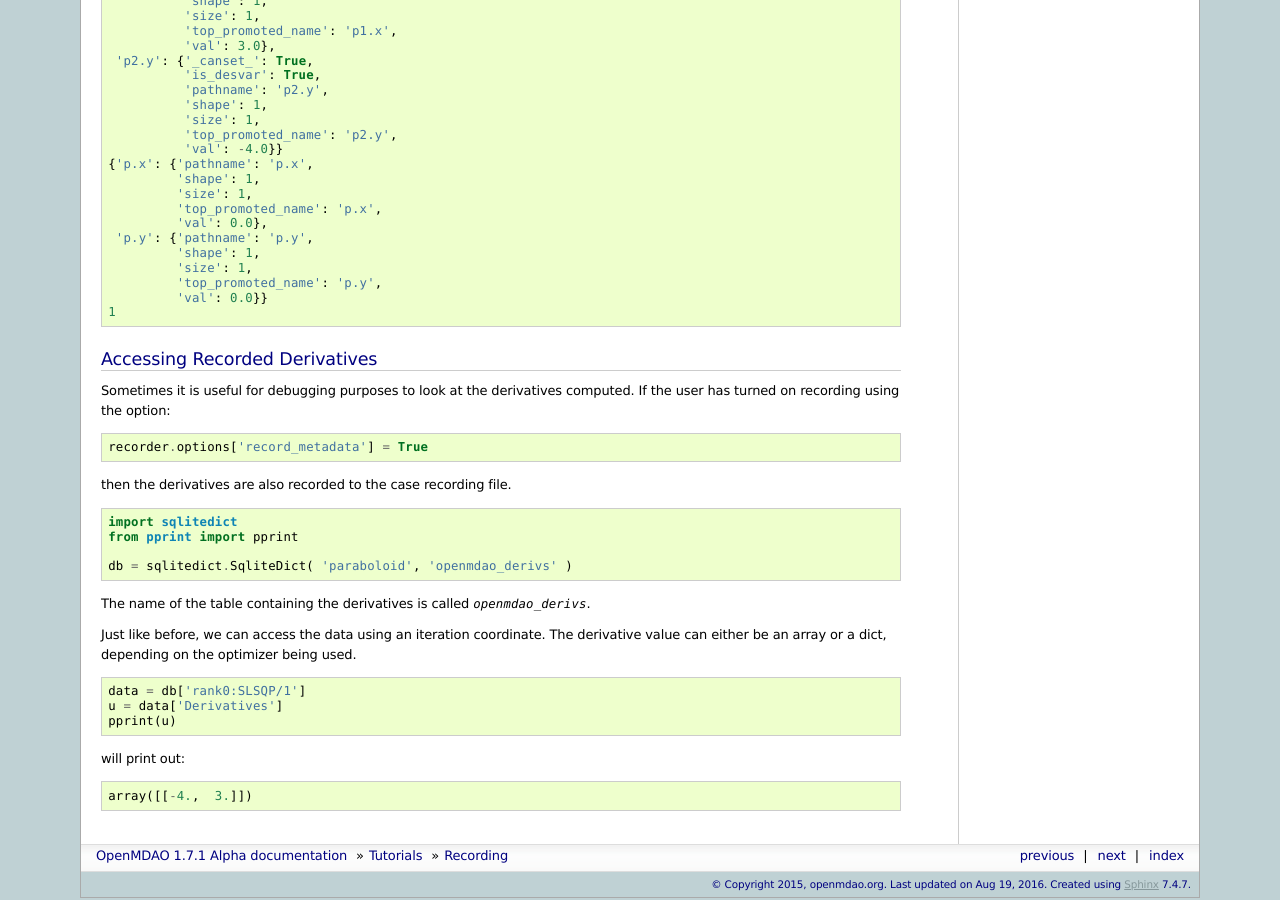
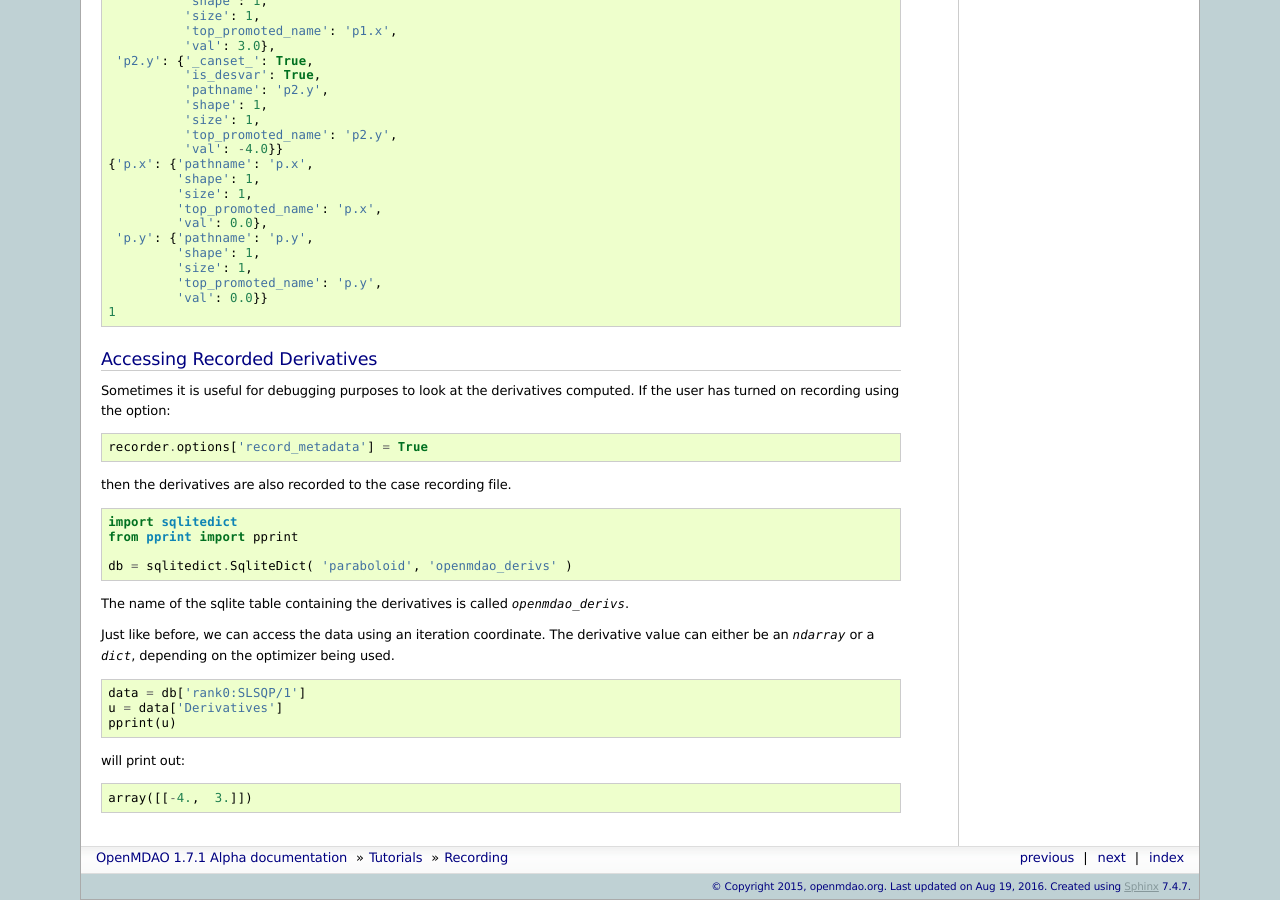
Before and after one commit to OpenMDAO/OpenMDAO1, a Sphinx documentation site: the page built from openmdao/docs/usr-guide/tutorials/recording.rst, in a window 1280 px wide and 900 px high, scrolled down 3652 px. Built offline with Sphinx 7.4.7, drawn with Linux system fonts in a browser that asks for light colours; pages that are not in the unit, such as notebooks, are missing from menus.

Commit message:
minor cleanup

```diff
--- a/openmdao/docs/usr-guide/tutorials/recording.rst
+++ b/openmdao/docs/usr-guide/tutorials/recording.rst
@@ -656,10 +656,10 @@ then the derivatives are also recorded to the case recording file.
     db = sqlitedict.SqliteDict( 'paraboloid', 'openmdao_derivs' )
 
 
-The name of the table containing the derivatives is called `openmdao_derivs`.
+The name of the sqlite table containing the derivatives is called `openmdao_derivs`.
 
-Just like before, we can access the data using an iteration coordinate. The derivative value can either be an array or a
-dict, depending on the optimizer being used.
+Just like before, we can access the data using an iteration coordinate. The derivative value can either be an `ndarray` or a
+`dict`, depending on the optimizer being used.
 
 .. testcode:: reading_derivs
 
```
Also changed, not shown: 1 other file.
